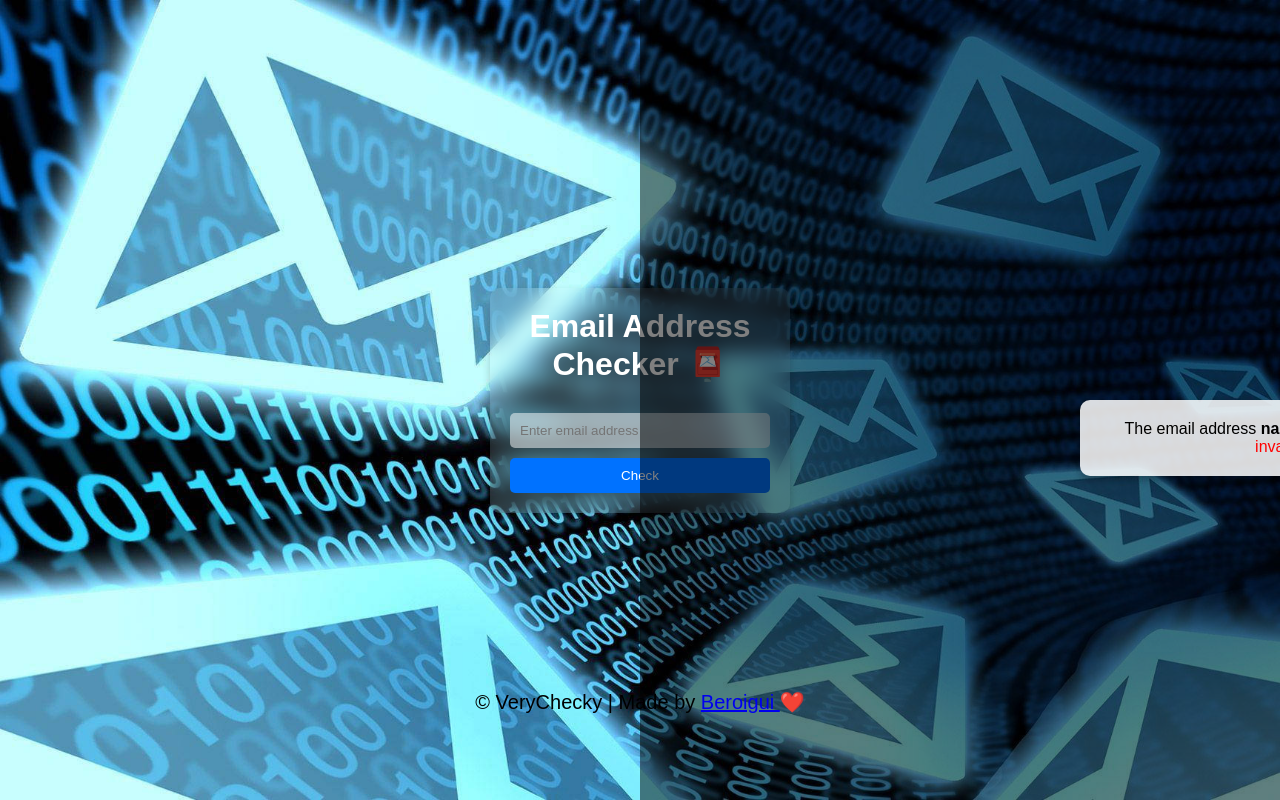
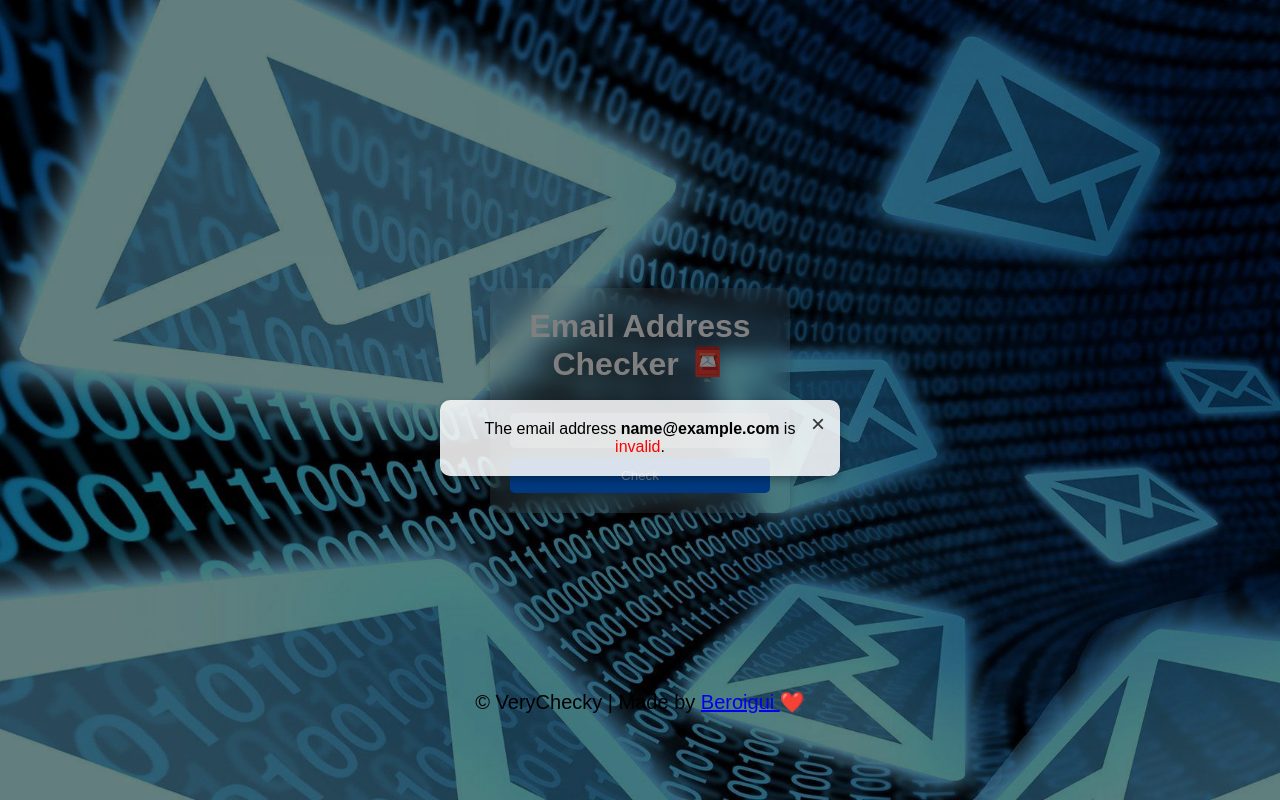
Before and after one commit to Schneider-sizeof/VeryChecky, a Flask app: template templates/index.html in a window 1280 px wide. Run offline with Flask 3, Linux system fonts and the light colour scheme; the template is opened without the code that fills it: most values are stand-ins (such as "Sample title", 1, 10 or a date in 2020).

```diff
--- a/static/css/style.css
+++ b/static/css/style.css
@@ -73,7 +73,7 @@ form button:hover {
     display: none; /* Hidden by default */
     position: fixed;
     top: 0;
-    left: 50%;
+    left: 0;
     width: 100%;
     height: 100%;
     background: rgba(0, 0, 0, 0.5);
```
